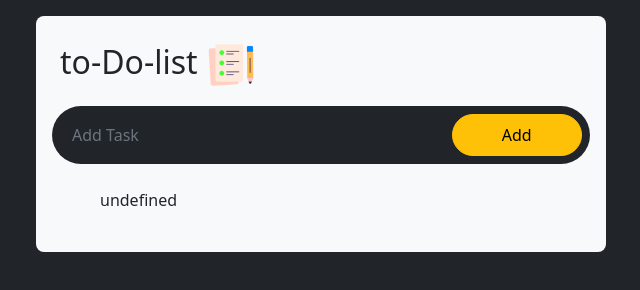
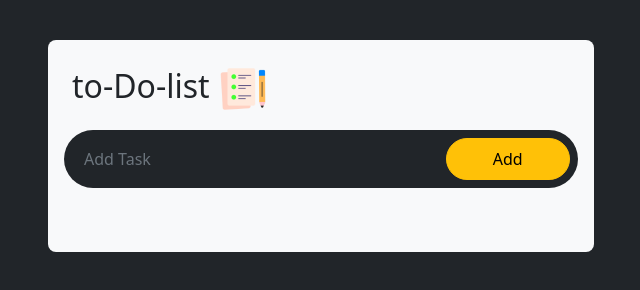
Before and after one commit to RihamMohamed101/to-do, a plain HTML site: page index.html in a window 1280 px wide. Shown: the whole page, without its empty margins (319-959 px from the left). Drawn offline with Linux system fonts and the light colour scheme.

Commit message:
changeHtml

```diff
--- a/index.html
+++ b/index.html
@@ -64,7 +64,7 @@
 <body class="text-dark bg-dark ">
 
    <div class="container  mt-3 ">
-       <div class="row justify-content-center ">
+       <div class="row justify-content-center p-4 ">
 
            <div class="col-md-6 bg-light   p-3 rounded-3">
 
--- a/index.js
+++ b/index.js
@@ -50,11 +50,7 @@ function savaData() {
 }
 
 function retDAta() {
-    if (localStorage.data !== null) {
-         containerList.innerHTML = localStorage.data;
-    }
-
-
+         containerList.innerHTML = localStorage.getItem("data");
     }
 
 retDAta();
```
